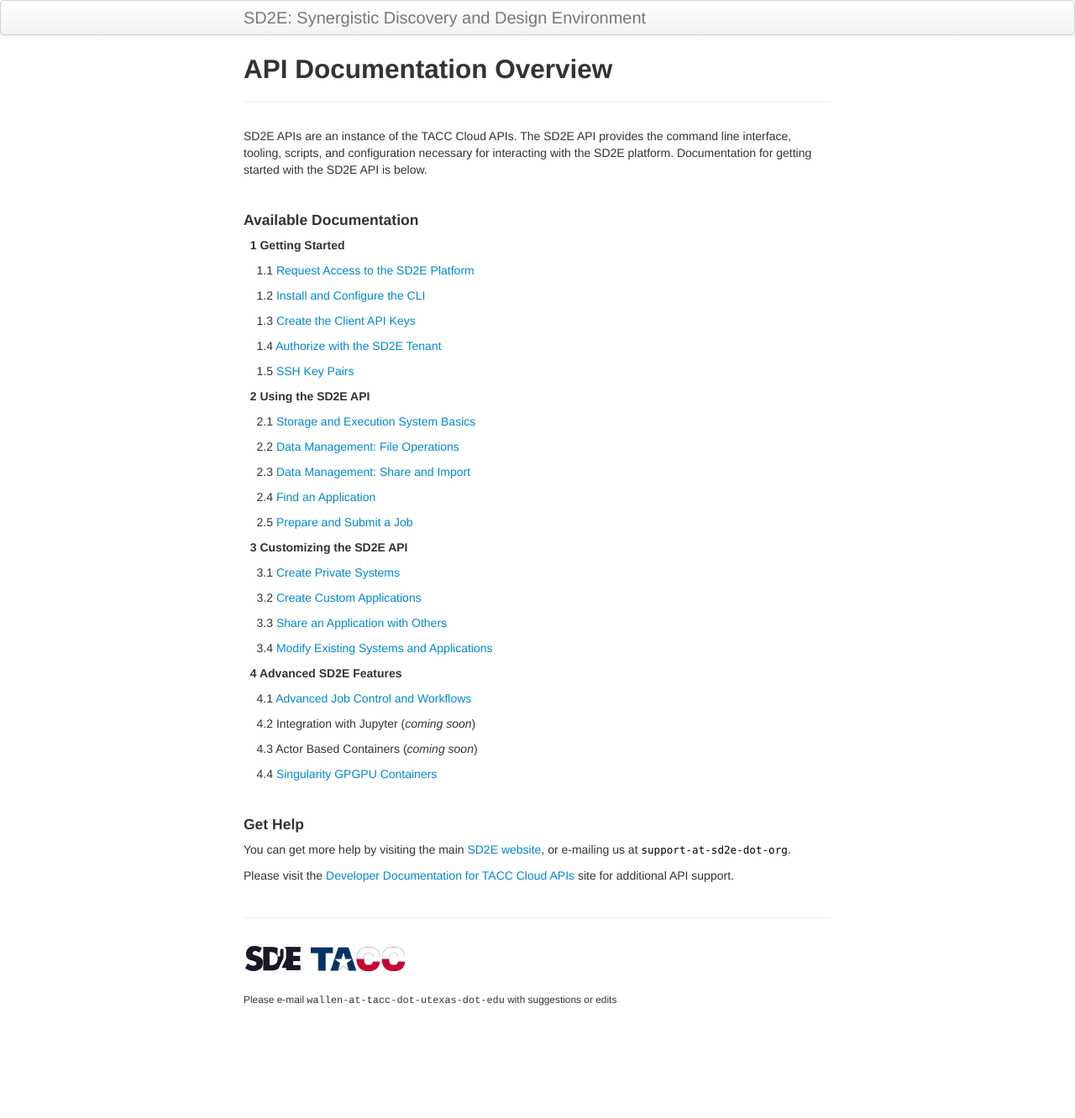
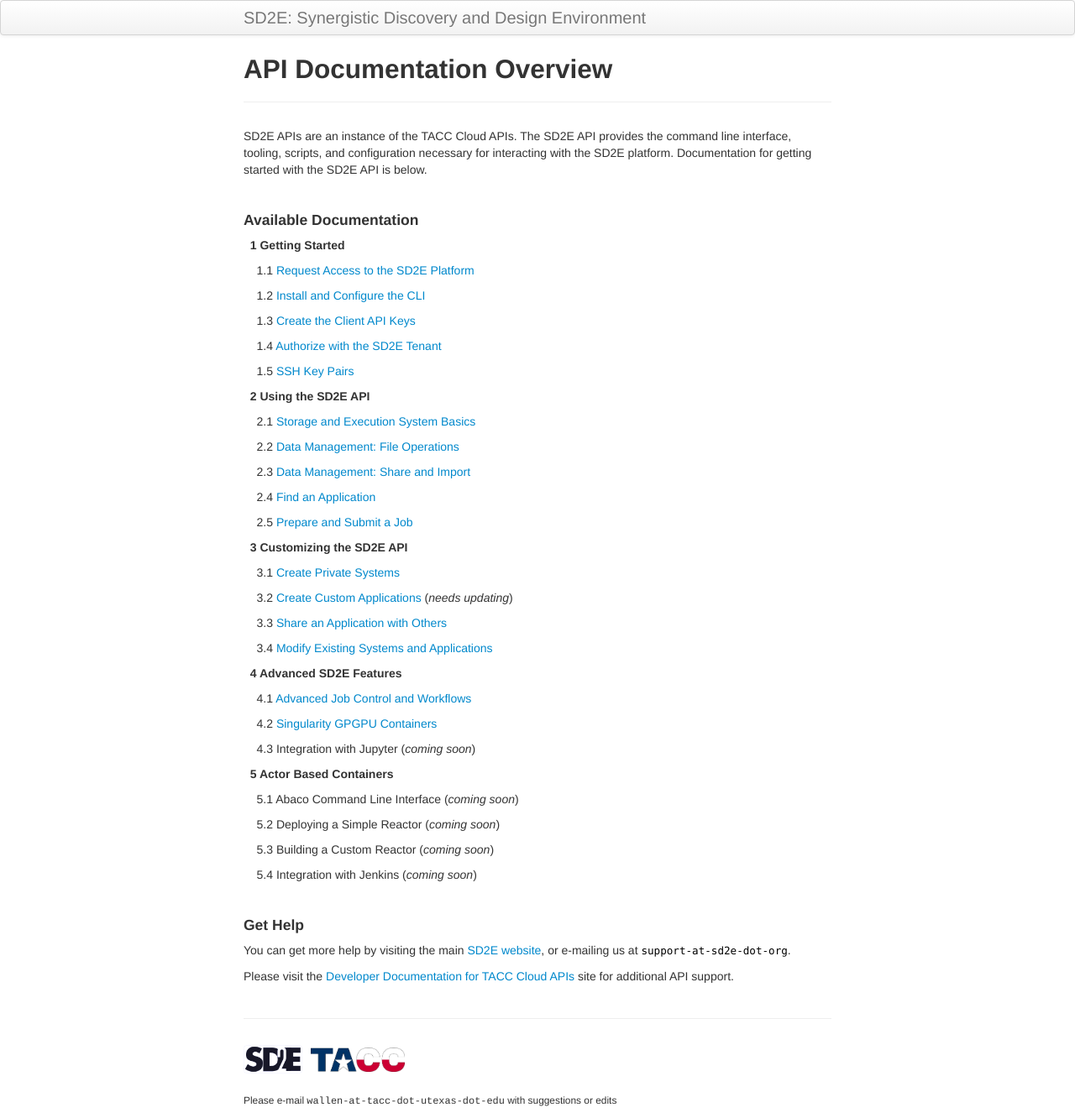
Before and after one commit to SD2E/api-user-guide, a Jekyll site: the page built from index.md, in a window 1280 px wide. Shown: the whole page at 84% size. Built offline with Jekyll 4.4.1, drawn with Linux system fonts in a browser that asks for light colours; before the commit the page ends 1212 px from its top, so only the background shows below that.

Commit message:
adding new sections for reactors

```diff
--- a/index.md
+++ b/index.md
@@ -39,7 +39,7 @@ the SD2E platform. Documentation for getting started with the SD2E API is below.
 
 &nbsp;&nbsp;&nbsp;&nbsp;3.1 [Create Private Systems](docs/create_systems.md)
 
-&nbsp;&nbsp;&nbsp;&nbsp;3.2 [Create Custom Applications](docs/create_app.md)
+&nbsp;&nbsp;&nbsp;&nbsp;3.2 [Create Custom Applications](docs/create_app.md) (*needs updating*)
 
 &nbsp;&nbsp;&nbsp;&nbsp;3.3 [Share an Application with Others](docs/share_app.md)
 
@@ -49,11 +49,19 @@ the SD2E platform. Documentation for getting started with the SD2E API is below.
 
 &nbsp;&nbsp;&nbsp;&nbsp;4.1 [Advanced Job Control and Workflows](docs/advanced_job.md)
 
-&nbsp;&nbsp;&nbsp;&nbsp;4.2 Integration with Jupyter (*coming soon*)
+&nbsp;&nbsp;&nbsp;&nbsp;4.2 [Singularity GPGPU Containers](docs/singularity_gpu_01.md)
 
-&nbsp;&nbsp;&nbsp;&nbsp;4.3 Actor Based Containers (*coming soon*)
+&nbsp;&nbsp;&nbsp;&nbsp;4.3 Integration with Jupyter (*coming soon*)
 
-&nbsp;&nbsp;&nbsp;&nbsp;4.4 [Singularity GPGPU Containers](docs/singularity_gpu_01.md)
+&nbsp;&nbsp;**5 Actor Based Containers**
+
+&nbsp;&nbsp;&nbsp;&nbsp;5.1 Abaco Command Line Interface (*coming soon*)
+
+&nbsp;&nbsp;&nbsp;&nbsp;5.2 Deploying a Simple Reactor (*coming soon*)
+
+&nbsp;&nbsp;&nbsp;&nbsp;5.3 Building a Custom Reactor (*coming soon*)
+
+&nbsp;&nbsp;&nbsp;&nbsp;5.4 Integration with Jenkins (*coming soon*)
 
 
 
```
